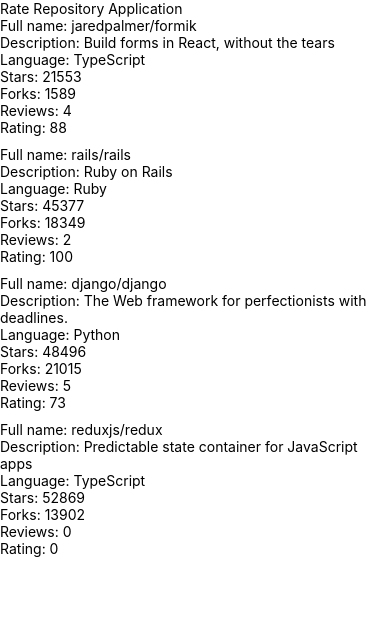
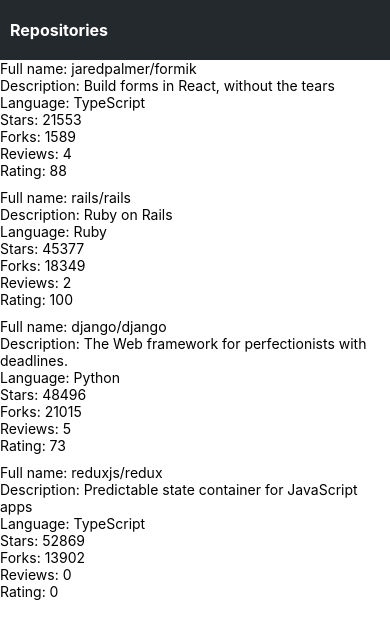
Before and after one commit to venalaine/reactNative, a React Native app in the folder rate-repository-app/: screen / in a window 390 px wide. Shown: the top 638 px of the page. Built offline with nearby package versions, Linux system fonts and the light colour scheme.

Commit message:
Exercise 10.4: the app bar

```diff
--- /dev/null
+++ b/rate-repository-app/src/components/AppBar.jsx
@@ -0,0 +1,30 @@
+import React from 'react';
+import { View, StyleSheet } from 'react-native';
+import Constants from 'expo-constants';
+import theme from '../theme';
+import AppBarTab from './AppBarTab';
+
+const styles = StyleSheet.create({
+    container: {
+        paddingTop: Constants.statusBarHeight,
+        backgroundColor: theme.colors.appBarBack,
+    },
+    flexItemA: {
+        paddingTop: 20,
+        paddingLeft: 10,
+        paddingBottom: 20,
+        flexGrow: 1,
+    },
+});
+
+const AppBar = () => {
+    return (
+        <View style={styles.container}>
+            <View style={styles.flexItemA}>
+                <AppBarTab appBarText={'Repositories'} />
+            </View>
+        </View>
+    );
+};
+
+export default AppBar;
--- /dev/null
+++ b/rate-repository-app/src/components/AppBarTab.jsx
@@ -0,0 +1,13 @@
+import React from 'react';
+import Text from './Text';
+import { TouchableWithoutFeedback } from 'react-native';
+
+const AppBarTab = ({ appBarText, onPress }) => {
+    return (
+            <TouchableWithoutFeedback onPress={onPress}>
+                <Text color="textAppBar" fontSize="subheading" fontWeight="bold">{appBarText}</Text>
+            </TouchableWithoutFeedback>
+    );
+};
+
+export default AppBarTab;
--- a/rate-repository-app/src/components/Main.jsx
+++ b/rate-repository-app/src/components/Main.jsx
@@ -1,11 +1,10 @@
 import React from 'react';
-import Constants from 'expo-constants';
-import { Text, StyleSheet, View } from 'react-native';
+import { StyleSheet, View } from 'react-native';
 import RepositoryList from './RepositoryList/RepositoryList';
+import AppBar from './AppBar';
 
 const styles = StyleSheet.create({
     container: {
-        marginTop: Constants.statusBarHeight,
         flexGrow: 1,
         flexShrink: 1,
     },
@@ -13,9 +12,11 @@
 
 const Main = () => {
     return (
-        <View style={styles.container}>
-            <Text>Rate Repository Application</Text>
-            <RepositoryList />
+        <View>
+            <AppBar />
+            <View style={styles.container}>
+                <RepositoryList />
+            </View>
         </View>
     );
 };
--- /dev/null
+++ b/rate-repository-app/src/components/Text.jsx
@@ -0,0 +1,44 @@
+import React from 'react';
+import { Text as NativeText, StyleSheet } from 'react-native';
+
+import theme from '../theme';
+
+const styles = StyleSheet.create({
+    text: {
+        color: theme.colors.textPrimary,
+        fontSize: theme.fontSizes.body,
+        fontFamily: theme.fonts.main,
+        fontWeight: theme.fontWeights.normal,
+    },
+    colorTextSecondary: {
+        color: theme.colors.textSecondary,
+    },
+    colorPrimary: {
+        color: theme.colors.primary,
+    },
+    colorTextAppBar: {
+        color: theme.colors.textAppBar,
+    },
+    fontSizeSubheading: {
+        fontSize: theme.fontSizes.subheading,
+    },
+    fontWeightBold: {
+        fontWeight: theme.fontWeights.bold,
+    },
+});
+
+const Text = ({ color, fontSize, fontWeight, style, ...props }) => {
+    const textStyle = [
+        styles.text,
+        color === 'textSecondary' && styles.colorTextSecondary,
+        color === 'primary' && styles.colorPrimary,
+        color === 'textAppBar' && styles.colorTextAppBar,
+        fontSize === 'subheading' && styles.fontSizeSubheading,
+        fontWeight === 'bold' && styles.fontWeightBold,
+        style,
+    ];
+
+    return <NativeText style={textStyle} {...props} />;
+};
+
+export default Text;
--- /dev/null
+++ b/rate-repository-app/src/theme.js
@@ -0,0 +1,22 @@
+const theme = {
+    colors: {
+        textAppBar: '#ffffff',
+        textPrimary: '#24292e',
+        textSecondary: '#586069',
+        primary: '#0366d6',
+        appBarBack: '#24292e',
+    },
+    fontSizes: {
+        body: 14,
+        subheading: 16,
+    },
+    fonts: {
+        main: 'System',
+    },
+    fontWeights: {
+        normal: '400',
+        bold: '700',
+    },
+};
+
+export default theme;
```
Also changed, not shown: 1 other file (tests, documents, lock files or other folders).
